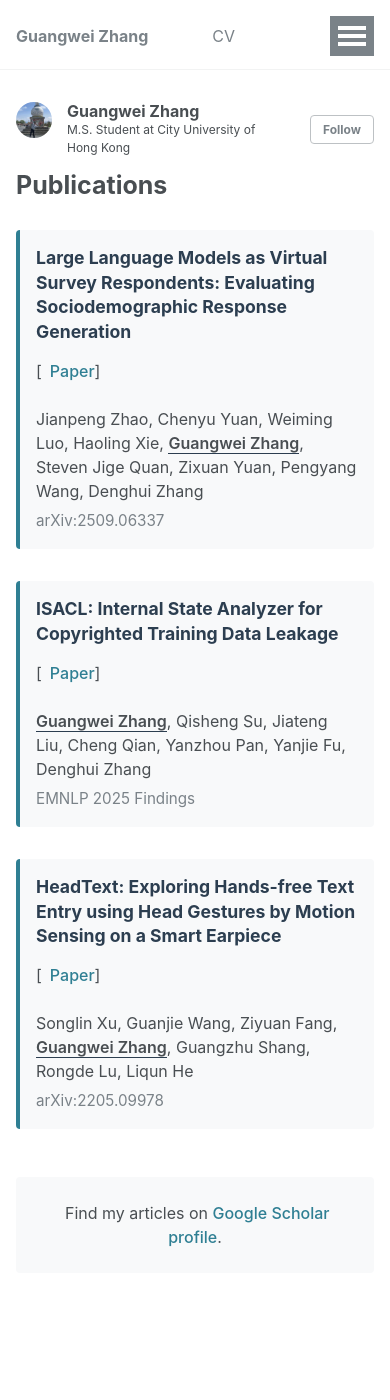
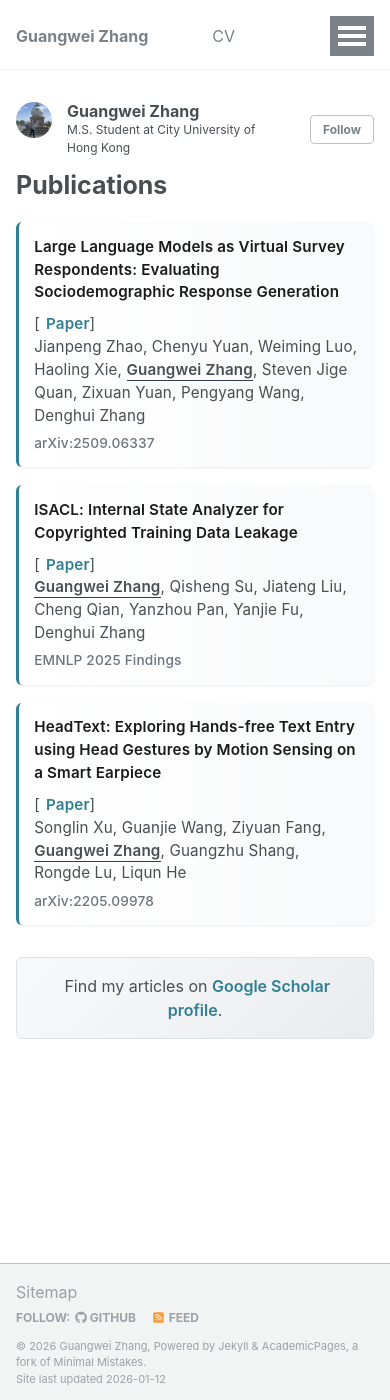
Before and after one commit to changhu73/changhu73.github.io, a Jekyll site: the page built from _pages/publications.html, in a window 390 px wide and 1400 px high. Built offline with Jekyll 4.4.1, drawn with Linux system fonts in a browser that asks for light colours.

Commit message:
update new ui

```diff
--- a/assets/css/custom.css
+++ b/assets/css/custom.css
@@ -1,50 +1,55 @@
 /* ==========================================================================
-   Custom Styles for Academic Pages
+   Custom Styles for Academic Pages - Compact & Beautiful
    ========================================================================== */
 
 /* Publications Page Styles */
 .publications-list {
   list-style: none;
   padding: 0;
-  margin: 2em 0;
+  margin: 1.5em 0;
 }
 
 .publications-list li {
-  margin-bottom: 2em;
-  padding: 1.5em;
-  background: #f8f9fa;
-  border-left: 4px solid #2f7f93;
-  border-radius: 4px;
-  transition: all 0.3s ease;
+  margin-bottom: 1.2em;
+  padding: 1.2em 1.3em;
+  background: linear-gradient(to right, #ffffff 0%, #f8f9fa 100%);
+  border-left: 3px solid #2f7f93;
+  border-radius: 6px;
+  transition: all 0.25s ease;
+  box-shadow: 0 1px 3px rgba(0, 0, 0, 0.08);
 }
 
 .publications-list li:hover {
-  background: #f0f0f0;
-  box-shadow: 0 2px 8px rgba(0, 0, 0, 0.1);
-  transform: translateX(4px);
+  background: linear-gradient(to right, #ffffff 0%, #f0f4f7 100%);
+  box-shadow: 0 3px 10px rgba(47, 127, 147, 0.15);
+  transform: translateX(2px);
+  border-left-color: #1a5a6b;
 }
 
 .publications-list li b {
   display: block;
-  font-size: 1.1em;
-  color: #2c3e50;
-  margin-bottom: 0.8em;
-  line-height: 1.4;
+  font-size: 1.05em;
+  color: #1a1a1a;
+  margin-bottom: 0.6em;
+  line-height: 1.5;
+  font-weight: 600;
 }
 
 .publications-list li i {
   display: block;
-  color: #7a8288;
-  font-size: 0.95em;
-  margin-top: 0.5em;
+  color: #6c757d;
+  font-size: 0.9em;
+  margin-top: 0.4em;
   font-style: normal;
+  font-weight: 500;
 }
 
 .publications-list li a {
   color: #2f7f93;
   text-decoration: none;
-  font-weight: 500;
-  margin-left: 0.5em;
+  font-weight: 600;
+  margin-left: 0.4em;
+  transition: color 0.2s ease;
 }
 
 .publications-list li a:hover {
@@ -53,26 +58,30 @@
 }
 
 .publications-list li u {
-  border-bottom: 1px solid #2c3e50;
+  border-bottom: 1.5px solid #2c3e50;
   font-weight: 600;
+  padding-bottom: 1px;
 }
 
 .publications-footer {
-  margin-top: 3em;
-  padding: 1.5em;
-  background: #f8f9fa;
-  border-radius: 4px;
+  margin-top: 2em;
+  padding: 1em 1.5em;
+  background: linear-gradient(135deg, #f8f9fa 0%, #e9ecef 100%);
+  border-radius: 6px;
   text-align: center;
+  border: 1px solid #dee2e6;
 }
 
 .publications-footer a {
   color: #2f7f93;
   text-decoration: none;
-  font-weight: 500;
+  font-weight: 600;
+  transition: color 0.2s ease;
 }
 
 .publications-footer a:hover {
   text-decoration: underline;
+  color: #1a5a6b;
 }
 
 /* Projects Page Styles */
@@ -82,31 +91,37 @@
 }
 
 .project-item {
-  margin-bottom: 3em;
-  padding: 2em;
-  background: #fff;
+  margin-bottom: 2em;
+  padding: 1.5em;
+  background: #ffffff;
   border-radius: 8px;
-  box-shadow: 0 2px 4px rgba(0, 0, 0, 0.05);
-  transition: all 0.3s ease;
+  box-shadow: 0 2px 6px rgba(0, 0, 0, 0.08);
+  border: 1px solid #e9ecef;
+  transition: all 0.25s ease;
 }
 
 .project-item:hover {
-  box-shadow: 0 4px 12px rgba(0, 0, 0, 0.1);
+  box-shadow: 0 4px 14px rgba(47, 127, 147, 0.12);
+  border-color: #2f7f93;
+  transform: translateY(-2px);
 }
 
 .project-item h2 {
   margin-top: 0;
   margin-bottom: 1em;
-  color: #2c3e50;
+  color: #1a1a1a;
   border-bottom: 2px solid #2f7f93;
-  padding-bottom: 0.5em;
+  padding-bottom: 0.4em;
+  font-size: 1.4em;
+  font-weight: 600;
 }
 
 .project-video-wrapper {
-  background: #f8f9fa;
-  border-radius: 8px;
-  padding: 1.5em;
-  margin-top: 1.5em;
+  background: linear-gradient(135deg, #f8f9fa 0%, #ffffff 100%);
+  border-radius: 6px;
+  padding: 1em;
+  margin-top: 1em;
+  border: 1px solid #e9ecef;
 }
 
 .project-video-wrapper video {
@@ -118,15 +133,17 @@
 
 /* Service Page Styles */
 .service-section {
-  margin-bottom: 3em;
+  margin-bottom: 2em;
 }
 
 .service-section h3 {
-  color: #2c3e50;
+  color: #1a1a1a;
   border-bottom: 2px solid #2f7f93;
-  padding-bottom: 0.5em;
-  margin-top: 2em;
-  margin-bottom: 1.5em;
+  padding-bottom: 0.4em;
+  margin-top: 1.5em;
+  margin-bottom: 1em;
+  font-size: 1.3em;
+  font-weight: 600;
 }
 
 .service-section ul {
@@ -135,30 +152,35 @@
 }
 
 .service-section li {
-  margin-bottom: 1.2em;
-  padding: 1em 1.5em;
-  background: #f8f9fa;
-  border-left: 4px solid #2f7f93;
-  border-radius: 4px;
-  transition: all 0.3s ease;
+  margin-bottom: 0.9em;
+  padding: 0.9em 1.2em;
+  background: linear-gradient(to right, #ffffff 0%, #f8f9fa 100%);
+  border-left: 3px solid #2f7f93;
+  border-radius: 5px;
+  transition: all 0.25s ease;
+  box-shadow: 0 1px 3px rgba(0, 0, 0, 0.06);
 }
 
 .service-section li:hover {
-  background: #f0f0f0;
-  transform: translateX(4px);
+  background: linear-gradient(to right, #ffffff 0%, #f0f4f7 100%);
+  transform: translateX(2px);
+  box-shadow: 0 2px 6px rgba(47, 127, 147, 0.12);
+  border-left-color: #1a5a6b;
 }
 
 /* CV Page Styles */
 .cv-section {
-  margin-bottom: 3em;
+  margin-bottom: 2em;
 }
 
 .cv-section h3 {
-  color: #2c3e50;
+  color: #1a1a1a;
   border-bottom: 2px solid #2f7f93;
-  padding-bottom: 0.5em;
-  margin-top: 2em;
-  margin-bottom: 1.5em;
+  padding-bottom: 0.4em;
+  margin-top: 1.5em;
+  margin-bottom: 1em;
+  font-size: 1.3em;
+  font-weight: 600;
 }
 
 .cv-section ul {
@@ -167,34 +189,47 @@
 }
 
 .cv-section > ul > li {
-  margin-bottom: 1.5em;
-  padding: 1.2em 1.5em;
-  background: #f8f9fa;
-  border-left: 4px solid #2f7f93;
-  border-radius: 4px;
+  margin-bottom: 1.1em;
+  padding: 1em 1.2em;
+  background: linear-gradient(to right, #ffffff 0%, #f8f9fa 100%);
+  border-left: 3px solid #2f7f93;
+  border-radius: 5px;
   line-height: 1.6;
+  box-shadow: 0 1px 3px rgba(0, 0, 0, 0.06);
+  transition: all 0.25s ease;
+}
+
+.cv-section > ul > li:hover {
+  background: linear-gradient(to right, #ffffff 0%, #f0f4f7 100%);
+  transform: translateX(2px);
+  box-shadow: 0 2px 6px rgba(47, 127, 147, 0.12);
+  border-left-color: #1a5a6b;
 }
 
 .cv-section > ul > li > ul {
-  margin-top: 0.8em;
-  padding-left: 1.5em;
+  margin-top: 0.6em;
+  padding-left: 1.2em;
 }
 
 .cv-section > ul > li > ul > li {
-  margin-bottom: 0.5em;
+  margin-bottom: 0.4em;
   padding: 0;
   background: transparent;
   border-left: none;
-  color: #555;
+  color: #495057;
+  font-size: 0.95em;
 }
 
 .cv-section a {
   color: #2f7f93;
   text-decoration: none;
+  font-weight: 500;
+  transition: color 0.2s ease;
 }
 
 .cv-section a:hover {
   text-decoration: underline;
+  color: #1a5a6b;
 }
 
 /* General Page Improvements */
@@ -209,44 +244,48 @@
 
 /* Homepage Styles */
 .welcome-section {
-  margin-bottom: 2em;
-  padding-bottom: 1em;
-  border-bottom: 1px solid #eee;
+  margin-bottom: 1.5em;
+  padding-bottom: 0.8em;
+  border-bottom: 1px solid #e9ecef;
 }
 
 .page-summary {
-  margin-bottom: 3em;
+  margin-bottom: 2em;
 }
 
 .page-summary h2 {
   border-bottom: 2px solid #2f7f93;
-  padding-bottom: 0.5em;
-  margin-top: 2em;
-  color: #2c3e50;
+  padding-bottom: 0.4em;
+  margin-top: 1.5em;
+  color: #1a1a1a;
+  font-size: 1.4em;
+  font-weight: 600;
 }
 
 .page-summary h2 a {
-  color: #2c3e50;
+  color: #1a1a1a;
   text-decoration: none;
+  transition: color 0.2s ease;
 }
 
 .page-summary h2 a:hover {
   color: #2f7f93;
-  text-decoration: underline;
+  text-decoration: none;
 }
 
 .page-content {
-  margin-top: 1em;
-  line-height: 1.6;
+  margin-top: 0.8em;
+  line-height: 1.65;
 }
 
 .clustrmaps-container {
   display: flex;
   justify-content: center;
-  margin: 2em 0;
+  margin: 1.5em 0;
   padding: 1em;
-  background: #f8f9fa;
-  border-radius: 4px;
+  background: linear-gradient(135deg, #f8f9fa 0%, #e9ecef 100%);
+  border-radius: 6px;
+  border: 1px solid #dee2e6;
 }
 
 /* Responsive Design */
@@ -255,15 +294,19 @@
   .project-item,
   .service-section li,
   .cv-section > ul > li {
-    padding: 1em;
+    padding: 0.9em 1em;
   }
 
   .project-item {
-    padding: 1.5em;
+    padding: 1.2em;
   }
 
   .project-video-wrapper {
-    padding: 1em;
+    padding: 0.8em;
+  }
+
+  .publications-list li b {
+    font-size: 1em;
   }
 }
 
@@ -272,3 +315,30 @@
   word-wrap: break-word;
   overflow-wrap: break-word;
 }
+
+/* Enhanced typography */
+.publications-list li,
+.service-section li,
+.cv-section > ul > li {
+  font-size: 0.95em;
+  letter-spacing: 0.01em;
+}
+
+/* Subtle animations */
+@keyframes fadeIn {
+  from {
+    opacity: 0;
+    transform: translateY(5px);
+  }
+  to {
+    opacity: 1;
+    transform: translateY(0);
+  }
+}
+
+.publications-list li,
+.project-item,
+.service-section li,
+.cv-section > ul > li {
+  animation: fadeIn 0.4s ease-out;
+}
```
Also changed, not shown: _pages/publications.html (+3 -6 lines).
